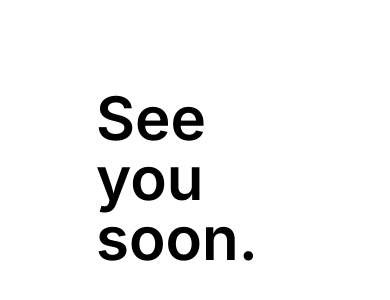
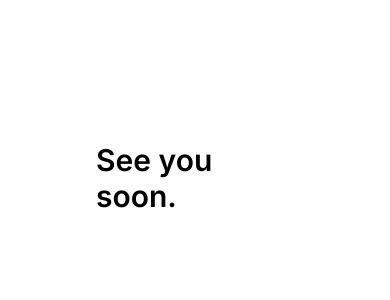
Before and after one commit to hiseanvaldez/hiseanvaldez.github.io, a Next.js app: page / in a window 390 px wide. Shown: the part 238-538 px from the top of the page. Built offline with nearby package versions, Linux system fonts and the light colour scheme.

Commit message:
Fix main page styling

```diff
--- a/app/page.tsx
+++ b/app/page.tsx
@@ -1,9 +1,27 @@
-import Image from "next/image";
-
 export default function Home() {
   return (
-    <main className="flex min-h-screen flex-col items-center justify-center p-24">
-      <p className="mb-3 text-6xl font-semibold">See you soon.</p>
+    <main
+      className="
+        flex
+        min-h-screen
+        flex-col
+        items-center
+        justify-center
+        p-24
+      "
+    >
+      <p
+        className="
+          mb-3
+          text-3xl
+          font-semibold
+          md:text-4xl
+          lg:text-5xl
+          xl:text-6xl
+        "
+      >
+        See you soon.
+      </p>
     </main>
   );
 }
--- a/package.json
+++ b/package.json
@@ -21,5 +21,9 @@
     "react-dom": "18.2.0",
     "tailwindcss": "3.3.2",
     "typescript": "5.0.4"
+  },
+  "devDependencies": {
+    "prettier": "^2.8.8",
+    "prettier-plugin-tailwindcss": "^0.3.0"
   }
 }
```
Also changed, not shown: 1 other file (tests, documents, lock files or other folders).
